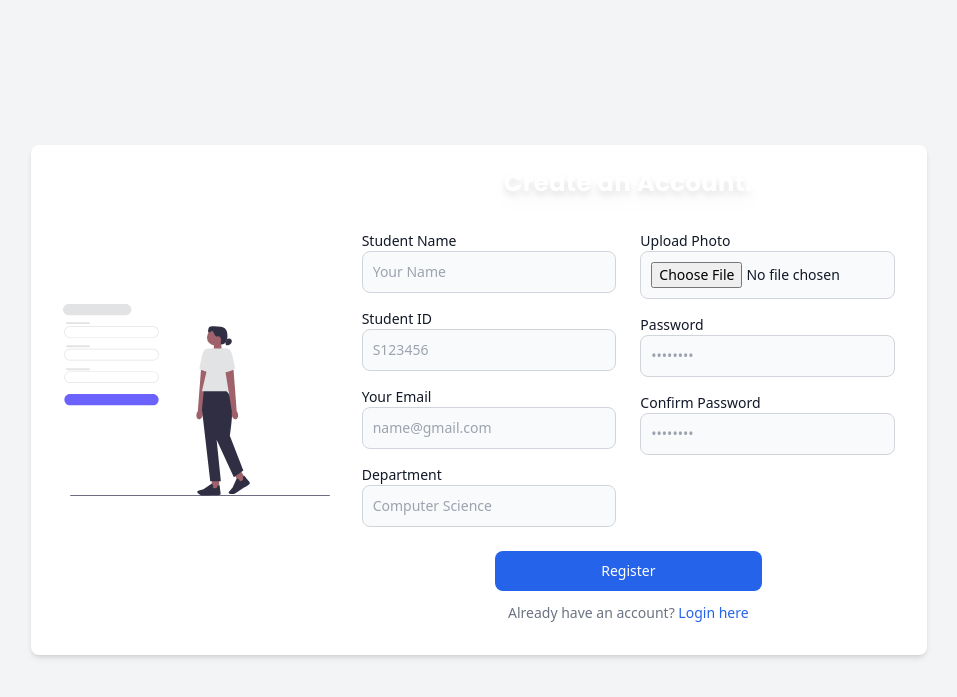
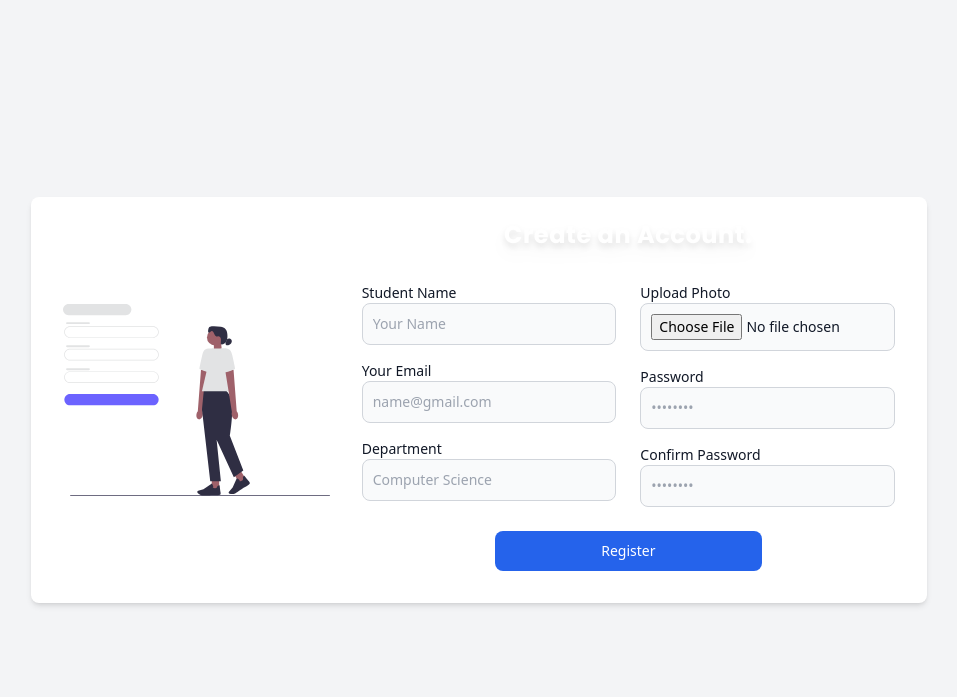
Before and after one commit to Roopika-sics/-Face-Recognition-Based-Attendance-System, a Django app: page /student_registration/ in a window 1280 px wide. Shown: the top 697 px of the page, without its empty margins (161-1118 px from the left). Run offline with Django 5.2, Linux system fonts and the light colour scheme; some libraries are stand-ins or nearby versions.

Commit message:
recent bugs fixed

```diff
--- a/student/templates/student/base.html
+++ b/student/templates/student/base.html
@@ -39,7 +39,7 @@
     <footer class="bg-gray-800 text-center py-8 mt-10 border-t border-gray-700">
         <div class="container mx-auto">
             <p class="text-gray-500">&copy; 2025 Face Recognition System. All rights reserved.</p>
-            <p class="text-gray-500">Designed with ❤️ using AI & Machine Learning</p>
+            <p class="text-gray-500">Designed using AI & Machine Learning</p>
         </div>
     </footer>
 
--- a/student/templates/student/registration.html
+++ b/student/templates/student/registration.html
@@ -42,7 +42,6 @@
         >
           {% csrf_token %}
 
-          <!-- Left Column -->
           <div class="space-y-4">
             <div>
               <label
@@ -55,21 +54,6 @@
                 id="name"
                 name="name"
                 placeholder="Your Name"
-                class="w-full bg-gray-50 border border-gray-300 text-gray-900 text-sm rounded-lg focus:ring-blue-500 focus:border-blue-500 dark:bg-gray-700 dark:border-gray-600 dark:placeholder-gray-400 dark:text-white p-2.5"
-                required
-              />
-            </div>
-            <div>
-              <label
-                for="student-id"
-                class="block text-sm font-medium text-gray-900 dark:text-white"
-                >Student ID</label
-              >
-              <input
-                type="text"
-                id="student-id"
-                name="student-id"
-                placeholder="S123456"
                 class="w-full bg-gray-50 border border-gray-300 text-gray-900 text-sm rounded-lg focus:ring-blue-500 focus:border-blue-500 dark:bg-gray-700 dark:border-gray-600 dark:placeholder-gray-400 dark:text-white p-2.5"
                 required
               />
@@ -106,7 +90,7 @@
             </div>
           </div>
 
-          <!-- Right Column -->
+
           <div class="space-y-4">
             <div>
               <label
@@ -118,15 +102,19 @@
                 type="file"
                 id="photo"
                 name="photo"
+                accept="image/*"
                 class="w-full bg-gray-50 border border-gray-300 text-gray-900 text-sm rounded-lg focus:ring-blue-500 focus:border-blue-500 dark:bg-gray-700 dark:border-gray-600 dark:placeholder-gray-400 dark:text-white p-2.5"
               />
             </div>
+
+
             <div>
               <label
                 for="password"
                 class="block text-sm font-medium text-gray-900 dark:text-white"
                 >Password</label
               >
+              <div class="relative">
                 <input
                   type="password"
                   id="password"
@@ -134,14 +122,25 @@
                   placeholder="••••••••"
                   class="w-full bg-gray-50 border border-gray-300 text-gray-900 text-sm rounded-lg focus:ring-blue-500 focus:border-blue-500 dark:bg-gray-700 dark:border-gray-600 dark:placeholder-gray-400 dark:text-white p-2.5"
                   required
+                  oninput="showEyeIcon('password', 'eye-icon-1')"
                 />
+                <span
+                  id="eye-icon-1"
+                  class="absolute inset-y-0 right-3 flex items-center text-sm cursor-pointer hidden"
+                  onclick="togglePassword('password')"
+                >
+                  👁️
+                </span>
               </div>
+            </div>
+
             <div>
               <label
                 for="confirm-password"
                 class="block text-sm font-medium text-gray-900 dark:text-white"
                 >Confirm Password</label
               >
+              <div class="relative">
                 <input
                   type="password"
                   id="confirm-password"
@@ -149,11 +148,19 @@
                   placeholder="••••••••"
                   class="w-full bg-gray-50 border border-gray-300 text-gray-900 text-sm rounded-lg focus:ring-blue-500 focus:border-blue-500 dark:bg-gray-700 dark:border-gray-600 dark:placeholder-gray-400 dark:text-white p-2.5"
                   required
+                  oninput="showEyeIcon('confirm-password', 'eye-icon-2')"
                 />
+                <span
+                  id="eye-icon-2"
+                  class="absolute inset-y-0 right-3 flex items-center text-sm cursor-pointer hidden"
+                  onclick="togglePassword('confirm-password')"
+                >
+                  👁️
+                </span>
+              </div>
             </div>
           </div>
 
-          <!-- Full-Width Register Button -->
           <div class="col-span-1 md:col-span-2 flex flex-col items-center">
             <button
               type="submit"
@@ -161,20 +168,31 @@
             >
               Register
             </button>
-
-            <p
-              class="text-sm text-gray-500 dark:text-gray-400 text-center mt-3"
-            >
-              Already have an account?
-              <a
-                href="{% url 'student_login' %}"
-                class="text-blue-600 hover:underline dark:text-blue-500"
-                >Login here</a
-              >
-            </p>
           </div>
         </form>
       </div>
     </div>
+
+    <script>
+      function togglePassword(id) {
+        const input = document.getElementById(id);
+        if (input.type === "password") {
+          input.type = "text";
+        } else {
+          input.type = "password";
+        }
+      }
+
+      function showEyeIcon(inputId, eyeId) {
+        const input = document.getElementById(inputId);
+        const eyeIcon = document.getElementById(eyeId);
+
+        if (input.value.length > 0) {
+          eyeIcon.classList.remove("hidden");
+        } else {
+          eyeIcon.classList.add("hidden");
+        }
+      }
+    </script>
   </body>
 </html>
--- a/student/templates/student/student_landing.html
+++ b/student/templates/student/student_landing.html
@@ -57,7 +57,7 @@
     <footer class="bg-gray-800 text-center py-8 mt-10 border-t border-gray-700">
         <div class="container mx-auto">
             <p class="text-gray-500">&copy; 2025 Face Recognition System. All rights reserved.</p>
-            <p class="text-gray-500">Designed with ❤️ using AI & Machine Learning</p>
+            <p class="text-gray-500">Designed using AI & Machine Learning</p>
         </div>
     </footer>
 
```
Also changed, not shown: face_recoginition/settings.py (line endings or trailing spaces). Lines whose indentation alone changed are shown as unchanged.
